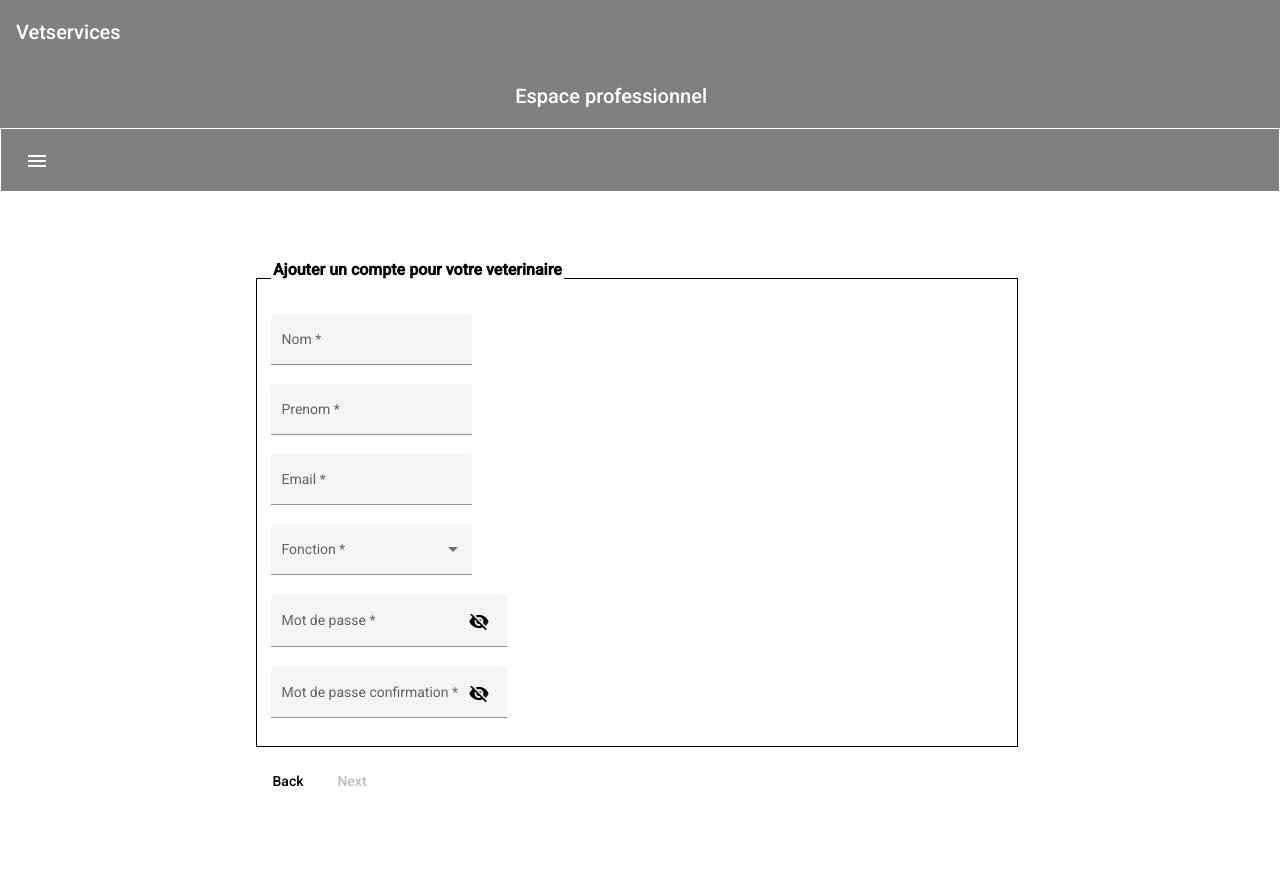
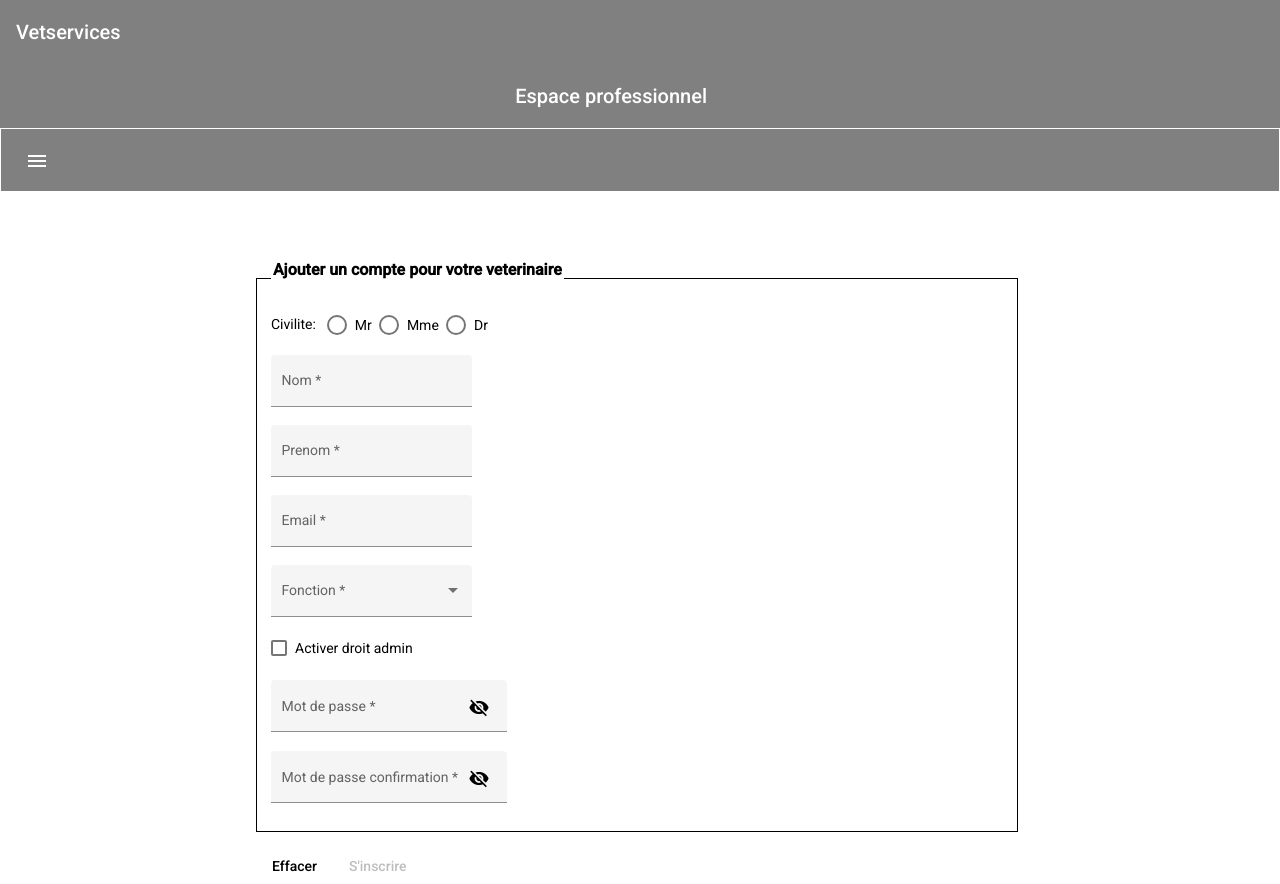
Before and after one commit to VetServices-urvd/vetservice-pro-front, an Angular app: page /inscription in a window 1280 px wide. Before the commit the page ends 800 px from the top, so only its background shows below. Built offline with nearby package versions, Linux system fonts and the light colour scheme.

Commit message:
form collab bug fix

```diff
--- a/src/app/views/inscription-collab-view/inscription-collab-view.component.html
+++ b/src/app/views/inscription-collab-view/inscription-collab-view.component.html
@@ -2,6 +2,14 @@
   <ng-template matStepLabel>Compte</ng-template>
   <fieldset>
     <legend><h3>Ajouter un compte pour votre veterinaire</h3></legend>
+    <div>
+      <label style="margin-right:1%">Civilite: </label>
+      <mat-radio-group formControlName="civilite">
+        <mat-radio-button value="Mr" style="margin-right:1%">Mr</mat-radio-button>
+        <mat-radio-button value="Mme" style="margin-right:1%">Mme</mat-radio-button>
+        <mat-radio-button value="Dr" style="margin-right:1%">Dr</mat-radio-button>
+      </mat-radio-group>
+    </div><br>
     <mat-form-field appearance="fill">
       <mat-label>Nom</mat-label>
       <input matInput formControlName="nom"
@@ -14,18 +22,21 @@
     </mat-form-field><br>
     <mat-form-field appearance="fill">
       <mat-label>Email</mat-label>
-      <input matInput formControlName="emailPro"
+      <input matInput type="email"formControlName="emailPro"
             required>
     </mat-form-field><br>
     <mat-form-field appearance="fill">
       <mat-label>Fonction</mat-label>
       <mat-select formControlName="emailPro">
         <!-- <mat-option value="Administrateur">Administrateur</mat-option> -->
-        <mat-option value="Docteur">Docteur</mat-option>
+        <mat-option value="Docteur" selected>Docteur</mat-option>
         <mat-option value="Assistant">Assistant</mat-option>
         <mat-option value="Secretaire">Secretaire</mat-option>
       </mat-select>
     </mat-form-field><br>
+    <div>
+      <mat-checkbox formControlName="admin">Activer droit admin</mat-checkbox>
+    </div><br>
     <mat-form-field appearance="fill">
       <mat-label>Mot de passe</mat-label>
       <input matInput [type]="hide ? 'password' : 'text'" formControlName="mdp">
@@ -35,14 +46,14 @@
     </mat-form-field><br>
     <mat-form-field appearance="fill">
       <mat-label>Mot de passe confirmation</mat-label>
-      <input matInput [type]="hide ? 'password' : 'text'" formControlName="mdp_confirm">
-      <button mat-icon-button matSuffix (click)="hide = !hide" [attr.aria-label]="'Hide password'" [attr.aria-pressed]="hide">
+      <input matInput [type]="hide2 ? 'password' : 'text'" formControlName="mdp_confirm">
+      <button mat-icon-button matSuffix (click)="hide2 = !hide2" [attr.aria-label]="'Hide password'" [attr.aria-pressed]="hide2">
         <mat-icon>{{hide ? 'visibility_off' : 'visibility'}}</mat-icon>
       </button>
     </mat-form-field>
   </fieldset>
   <div>
-    <button mat-button  (click)="collabNewForm.reset()">Back</button>
-    <button mat-button  (click)="send()" [disabled]="collabNewForm.invalid">Next</button>
+    <button mat-button  (click)="collabNewForm.reset()">Effacer</button>
+    <button mat-button  (click)="send()" [disabled]="collabNewForm.invalid && !validPswd()">S'inscrire</button>
   </div>
 </form>
--- a/src/app/views/inscription-collab-view/inscription-collab-view.component.ts
+++ b/src/app/views/inscription-collab-view/inscription-collab-view.component.ts
@@ -1,7 +1,7 @@
-import { Component, OnInit } from '@angular/core';
-import { Validators, FormBuilder, FormGroup } from '@angular/forms';
+import { Component, OnInit, ViewChild } from '@angular/core';
+import { Validators, FormBuilder, FormGroup, FormControl } from '@angular/forms';
 import { NavigationService } from '../../services/navigation.service';
-
+import { MatRadioGroup } from '@angular/material/radio';
 @Component({
   selector: 'app-inscription-collab-view',
   templateUrl: './inscription-collab-view.component.html',
@@ -10,23 +10,32 @@ import { NavigationService } from '../../services/navigation.service';
 export class InscriptionCollabViewComponent implements OnInit {
   collabNewForm!: FormGroup;
   hide = true;
+  hide2 = true;
+
+
   constructor(private fb: FormBuilder,
     private navigationService: NavigationService) { }
-
   ngOnInit(): void {
     this.collabNewForm = this.fb.group({
       civilite: ['', Validators.required],
       nom: ['', Validators.required],
       prenom: ['', Validators.required],
       emailPro: ['', [Validators.required, Validators.email]],
-      fonction: ['',  Validators.required],
-      mdp: ['',  Validators.required],
-      mdp_confirm: ['',  Validators.required]
+      fonction: ['Docteur', Validators.required],
+      admin:[false],
+      mdp: ['',  [Validators.required, Validators.min(6)]],
+      mdp_confirm: ['', [Validators.required, Validators.min(6)]]
     });
+  }
+
+  validPswd():boolean{
+     return (this.collabNewForm.controls['mdp'].valid && this.collabNewForm.controls['mdp_confirm'].valid)
+      && (this.collabNewForm.controls['mdp'].value ===  this.collabNewForm.controls['mdp_confirm'].value);
   }
 
   send(){
     const user = this.collabNewForm.value;
-    console.log(JSON.stringify(user));
+    console.log(JSON.stringify(user)
+   + ' /Pswd match = '+ this.validPswd());
   }
 }
--- a/src/app/views/subcription-vet-view/subcription-vet-view.component.html
+++ b/src/app/views/subcription-vet-view/subcription-vet-view.component.html
@@ -54,7 +54,7 @@
         <legend>Jours et heures d'ouverture</legend>
         <mat-form-field appearance="fill">
           <mat-label>Disponibilité</mat-label>
-          <input matInput formControlName="disponibilite" placeholder=""
+          <input matInput formControlName="disponibilite"
                  required>
         </mat-form-field>
       </fieldset>
@@ -70,6 +70,14 @@
       <ng-template matStepLabel>Compte</ng-template>
       <fieldset>
         <legend>Ajouter un compte en tant que administrateur</legend>
+        <div>
+          <label style="margin-right:1%">civilite: </label>
+          <mat-radio-group formControlName="civilite">
+            <mat-radio-button value="Mr" style="margin-right:1%">Mr</mat-radio-button>
+            <mat-radio-button value="Mme" style="margin-right:1%">Mme</mat-radio-button>
+            <mat-radio-button value="Dr" style="margin-right:1%">Dr</mat-radio-button>
+          </mat-radio-group>
+        </div><br>
         <mat-form-field appearance="fill">
           <mat-label>Nom</mat-label>
           <input matInput formControlName="nom"
@@ -87,7 +95,7 @@
         </mat-form-field><br>
         <mat-form-field appearance="fill">
           <mat-label>Fonction</mat-label>
-          <mat-select formControlName="emailPro">
+          <mat-select formControlName="fonction">
             <mat-option value="Administrateur">Administrateur</mat-option>
             <mat-option value="Docteur">Docteur</mat-option>
             <mat-option value="Assistant">Assistant</mat-option>
@@ -103,15 +111,15 @@
         </mat-form-field><br>
         <mat-form-field appearance="fill">
           <mat-label>Mot de passe confirmation</mat-label>
-          <input matInput [type]="hide ? 'password' : 'text'" formControlName="mdp_confirm">
-          <button mat-icon-button matSuffix (click)="hide = !hide" [attr.aria-label]="'Hide password'" [attr.aria-pressed]="hide">
-            <mat-icon>{{hide ? 'visibility_off' : 'visibility'}}</mat-icon>
+          <input matInput [type]="hide2 ? 'password' : 'text'" formControlName="mdp_confirm">
+          <button mat-icon-button matSuffix (click)="hide2 = !hide2" [attr.aria-label]="'Hide password'" [attr.aria-pressed]="hide2">
+            <mat-icon>{{hide2 ? 'visibility_off' : 'visibility'}}</mat-icon>
           </button>
         </mat-form-field>
       </fieldset>
       <div>
         <button mat-button matStepperPrevious (click)="stepper.reset()">Back</button>
-        <button mat-button matStepperNext (click)="next(steps[2])" [disabled]="userStepForm.invalid">Next</button>
+        <button mat-button matStepperNext (click)="next(steps[2])" [disabled]="userStepForm.invalid && !validPswd()">Next</button>
       </div>
     </form>
   </mat-step>
--- a/src/app/views/subcription-vet-view/subcription-vet-view.component.ts
+++ b/src/app/views/subcription-vet-view/subcription-vet-view.component.ts
@@ -14,6 +14,7 @@ export class SubcriptionVetViewComponent implements OnInit {
   userStepForm!: FormGroup;
   abonnementStepForm!: FormGroup;
   hide = true;
+  hide2 = true;
   steps: string[] =  ['ORGANISME', 'ETABLISSEMENT', 'COLLABORATEUR', 'SOUSCRIPTION', 'END']
   constructor(private fb: FormBuilder,
     private navigationService: NavigationService) { }
@@ -49,8 +50,9 @@ export class SubcriptionVetViewComponent implements OnInit {
     });
   }
 
-  nextStep() {
-
+  validPswd():boolean{
+    return (this.userStepForm.controls['mdp'].valid && this.userStepForm.controls['mdp_confirm'].valid)
+     && (this.userStepForm.controls['mdp'].value ===  this.userStepForm.controls['mdp_confirm'].value);
   }
 
   next(step:StepSubscription | string) {
```
Also changed, not shown: src/app/lib/material/material.module.ts (+8 -2 lines).
